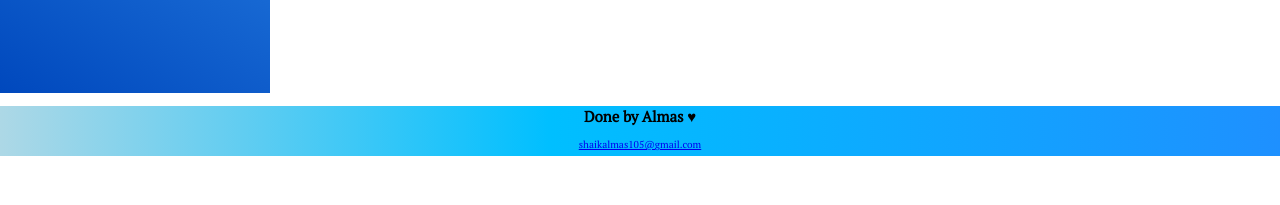
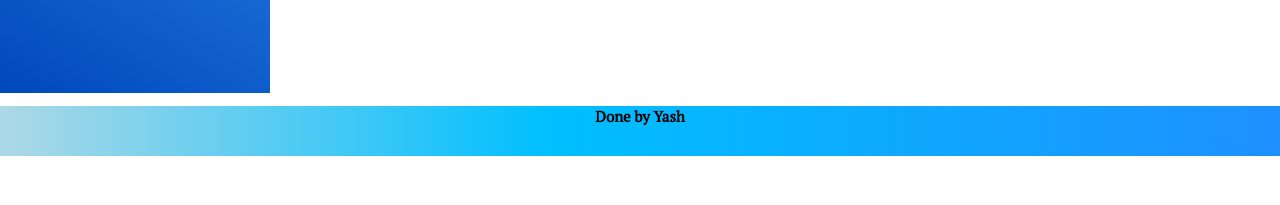
Before and after one commit to yashpatle23/student_data_management, a Django app: page / in a window 1280 px wide. Shown: the part 595-800 px from the top of the page. Run offline with Django 4.2, Linux system fonts and the light colour scheme; data comes from the database, SQL or seed files in the repository; some libraries are stand-ins or nearby versions.

Commit message:
some changes

```diff
--- a/app/templates/app/main.html
+++ b/app/templates/app/main.html
@@ -251,8 +251,7 @@
         </div>
 
     <div class="footer">
-      <h2>Done by Almas &#9829 </h2>
-      <p><a href="https://www.shaikalmas105@gmail.com" target="_blank">shaikalmas105@gmail.com</a></p>
+      <h2>Done by Yash </h2>
     </div>
   </body>
 </html>
```
